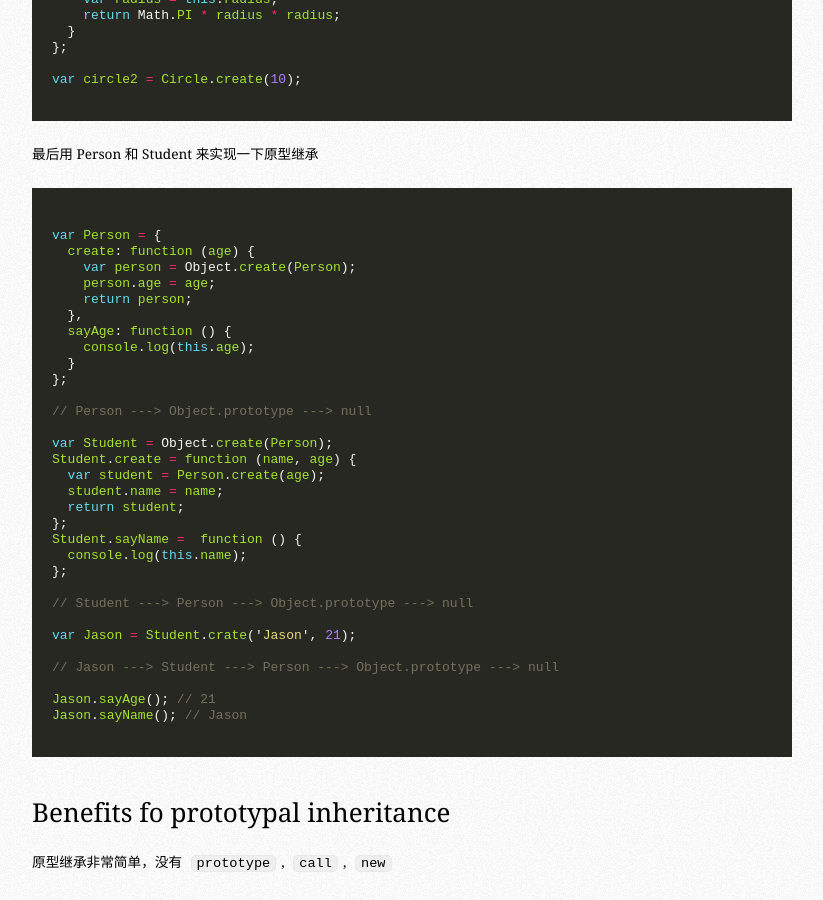
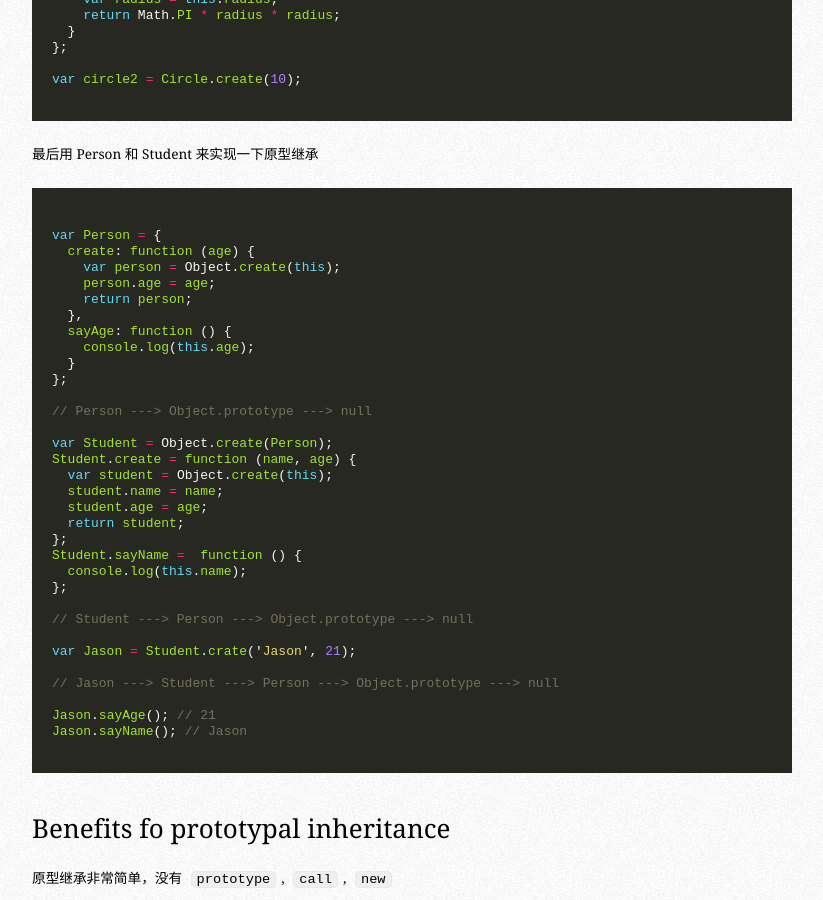
Before and after one commit to jasonliao/jasonliao.github.io, a Jekyll site: the page built from _posts/2015-08-06-obect-inheritance.md, in a window 1280 px wide and 900 px high, scrolled down 4787 px. Shown: the whole window, without its empty margins (228-1051 px from the left). Built offline with Jekyll 4.4.1, drawn with Linux system fonts in a browser that asks for light colours; some web fonts are replaced; Markdown is read by kramdown in place of the engine named in the settings; comment, search, counter and statistics services are not loaded; some of the changed text lies outside the part shown.

Commit message:
inheritance

````diff
--- a/_posts/2015-08-06-obect-inherirance.md
+++ b/_posts/2015-08-06-obect-inheritance.md
@@ -172,7 +172,7 @@ var circle2 = Circle.create(10);
 ```javascript
 var Person = {
   create: function (age) {
-    var person = Object.create(Person);
+    var person = Object.create(this);
     person.age = age;
     return person;
   },
@@ -185,8 +185,9 @@ var Person = {
 
 var Student = Object.create(Person);
 Student.create = function (name, age) {
-  var student = Person.create(age);
+  var student = Object.create(this);
   student.name = name;
+  student.age = age;
   return student;
 };
 Student.sayName =  function () {
````
Also changed, not shown: other parts of _posts/2015-08-06-obect-inheritance.md (+1 -1 lines).
